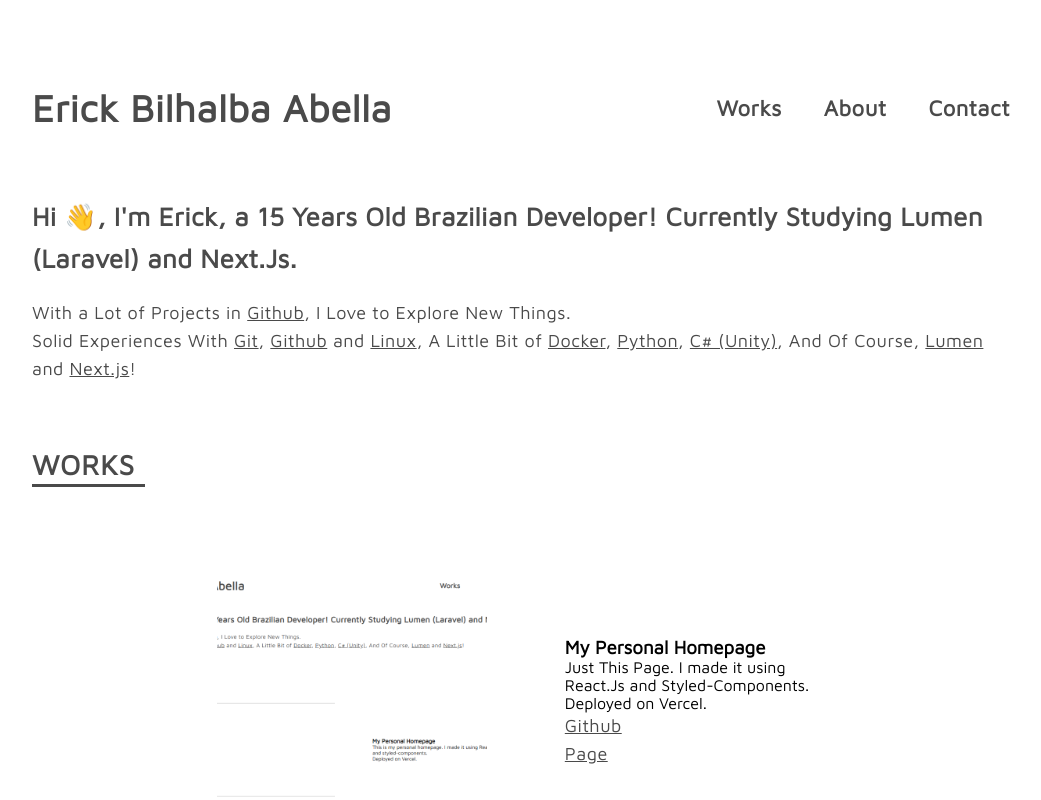
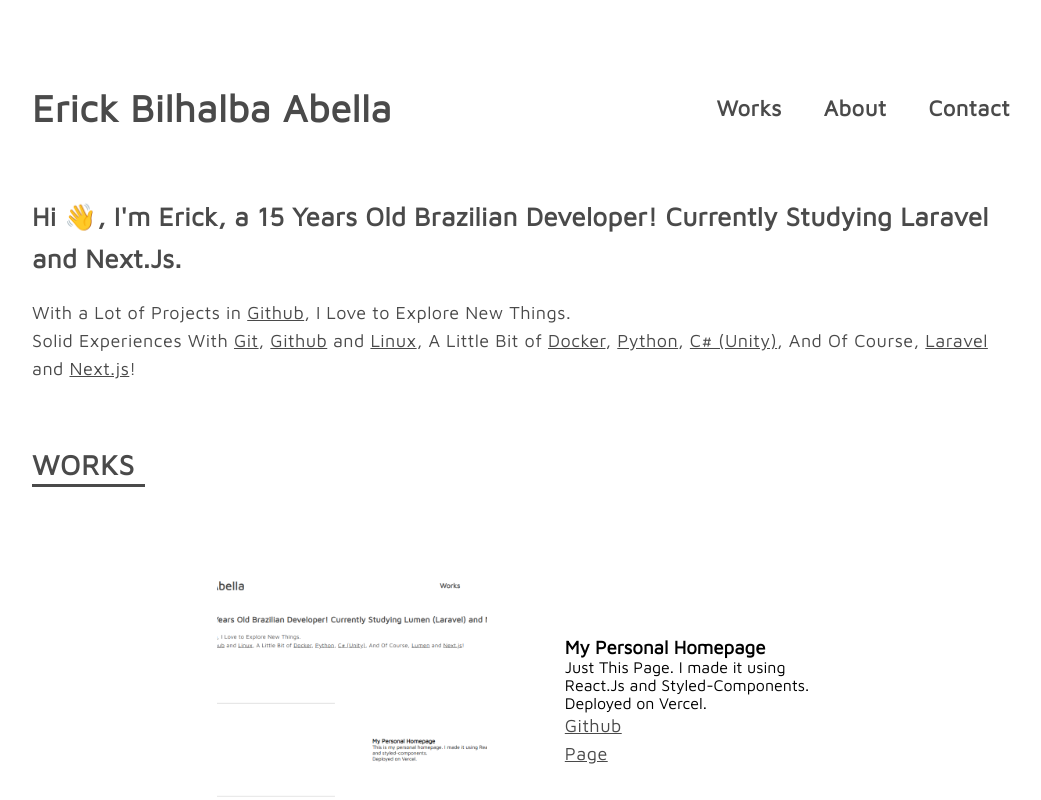
Before and after one commit to TheDevick/Next.Js-Personal-Page, a Next.js app: page / in a window 1280 px wide. Shown: the top 800 px of the page, without its empty margins (119-1160 px from the left). Built offline with nearby package versions, Linux system fonts and the light colour scheme.

Commit message:
feat: Remove Lumen Micro Framework In About

```diff
--- a/src/components/Description/index.tsx
+++ b/src/components/Description/index.tsx
@@ -25,7 +25,7 @@
 export default function Description() {
     return (
         <StyledDiv>
-            <Subtitle>Hi 👋, I'm Erick, a 15 Years Old Brazilian Developer! Currently Studying Lumen (Laravel) and Next.Js.</Subtitle>
+            <Subtitle>Hi 👋, I'm Erick, a 15 Years Old Brazilian Developer! Currently Studying Laravel and Next.Js.</Subtitle>
 
             <About>
                 With a Lot of Projects in <GithubLink>Github</GithubLink>, I Love to Explore New Things.
@@ -37,7 +37,7 @@
                 <StyledLink href="https://www.docker.com/">Docker</StyledLink>, {' '}
                 <StyledLink href="https://www.python.org/">Python</StyledLink>, {' '}
                 <StyledLink href="https://unity.com/">C# (Unity)</StyledLink>, And Of Course, {' '}
-                <StyledLink href="https://lumen.laravel.com/">Lumen</StyledLink> and <StyledLink href="https://nextjs.org/">Next.js</StyledLink>!
+                <StyledLink href="https://laravel.com/">Laravel</StyledLink> and <StyledLink href="https://nextjs.org/">Next.js</StyledLink>!
             </About>
         </StyledDiv>
     )
```
